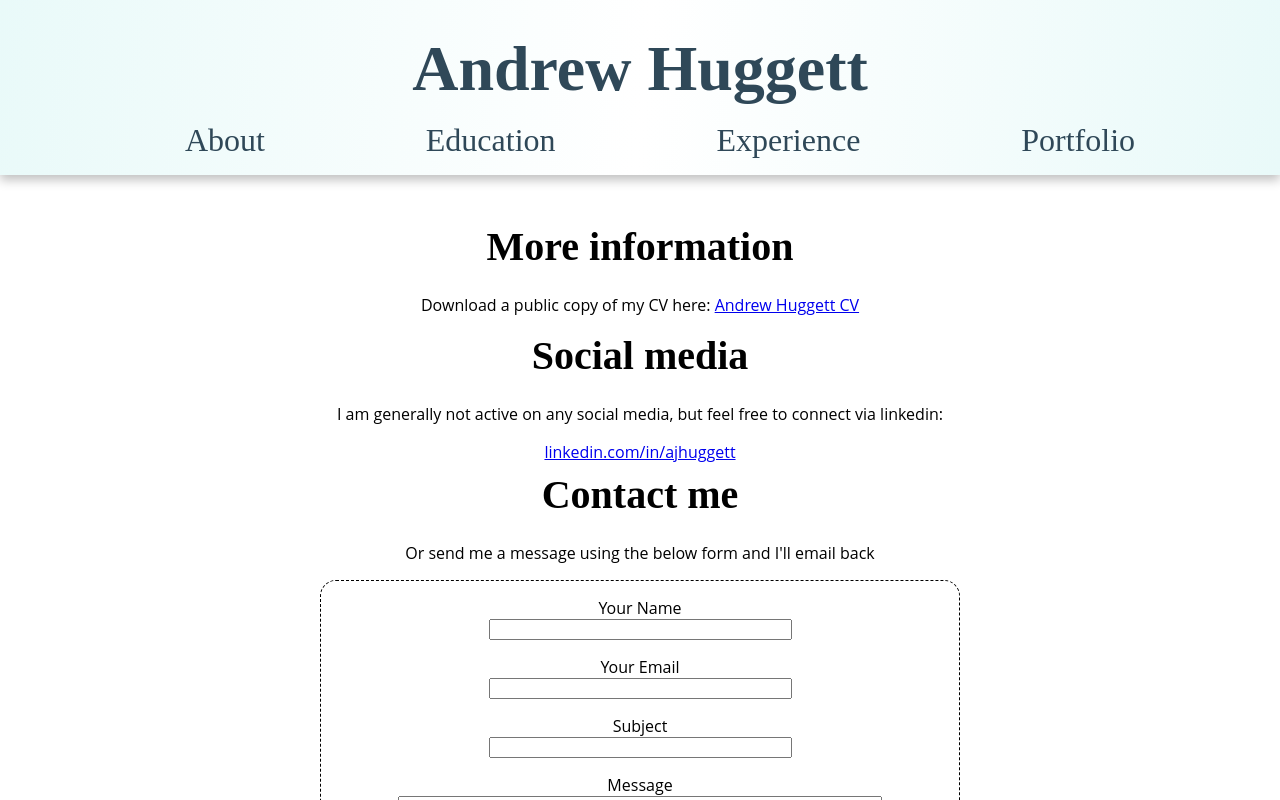
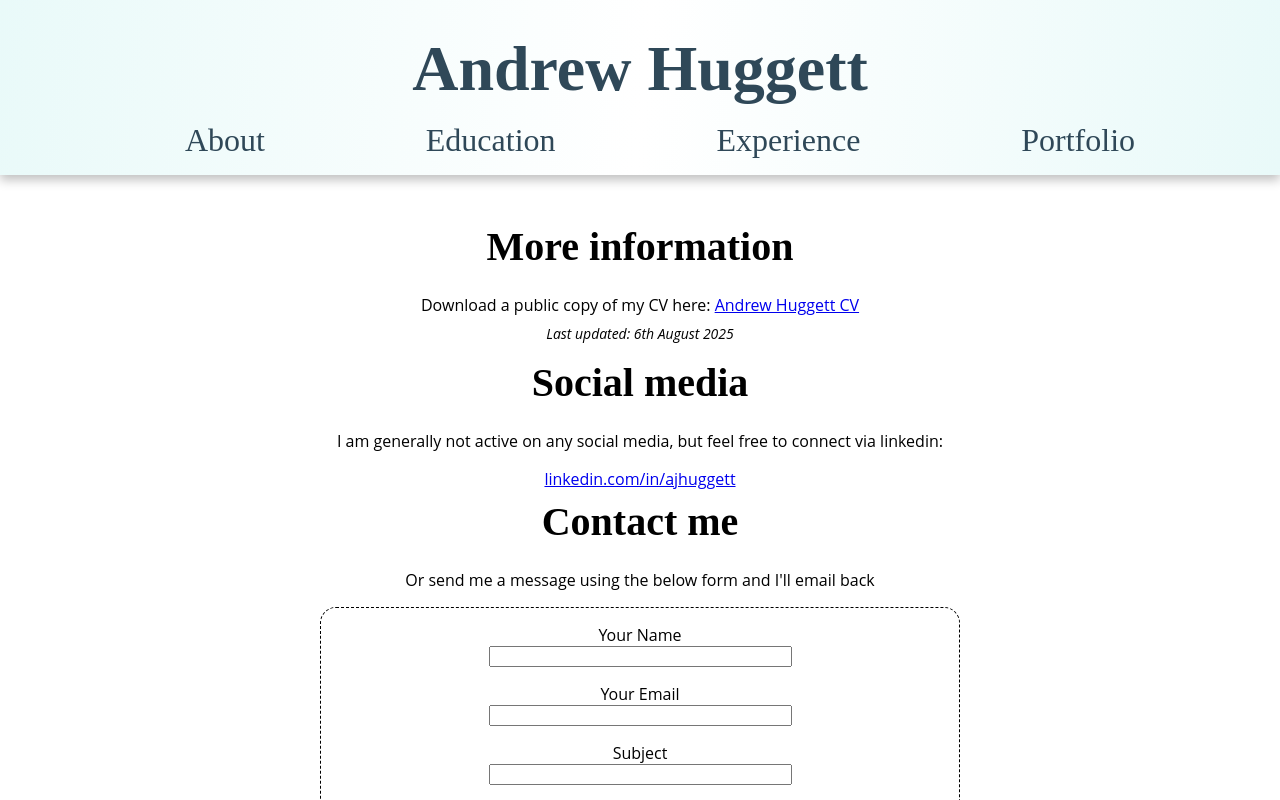
Before and after one commit to ahuggett26/website, a React (Create React App) app: page /contact in a window 1280 px wide. Built offline with nearby package versions, Linux system fonts and the light colour scheme; a web font is replaced by a local one.

Commit message:
Add update date to cv link

```diff
--- a/src/components/home/contact/Contact.module.scss
+++ b/src/components/home/contact/Contact.module.scss
@@ -3,6 +3,12 @@
 .container {
   margin: 3rem 0;
   text-align: center;
+
+  .cv-last-update {
+    font-size: 0.875rem;
+    font-style: italic;
+    margin-top: 0.5rem;
+  }
 
   .contact-form {
     margin-top: 1rem;
--- a/src/components/home/contact/Contact.tsx
+++ b/src/components/home/contact/Contact.tsx
@@ -49,6 +49,7 @@ const Contact = () => {
         <a href={cv} download={cvTitle}>
           {cvTitle}
         </a>
+        <p className={styles["cv-last-update"]}>Last updated: 6th August 2025</p>
       </p>
       <h2>Social media</h2>
       <p>I am generally not active on any social media, but feel free to connect via linkedin:</p>
```
